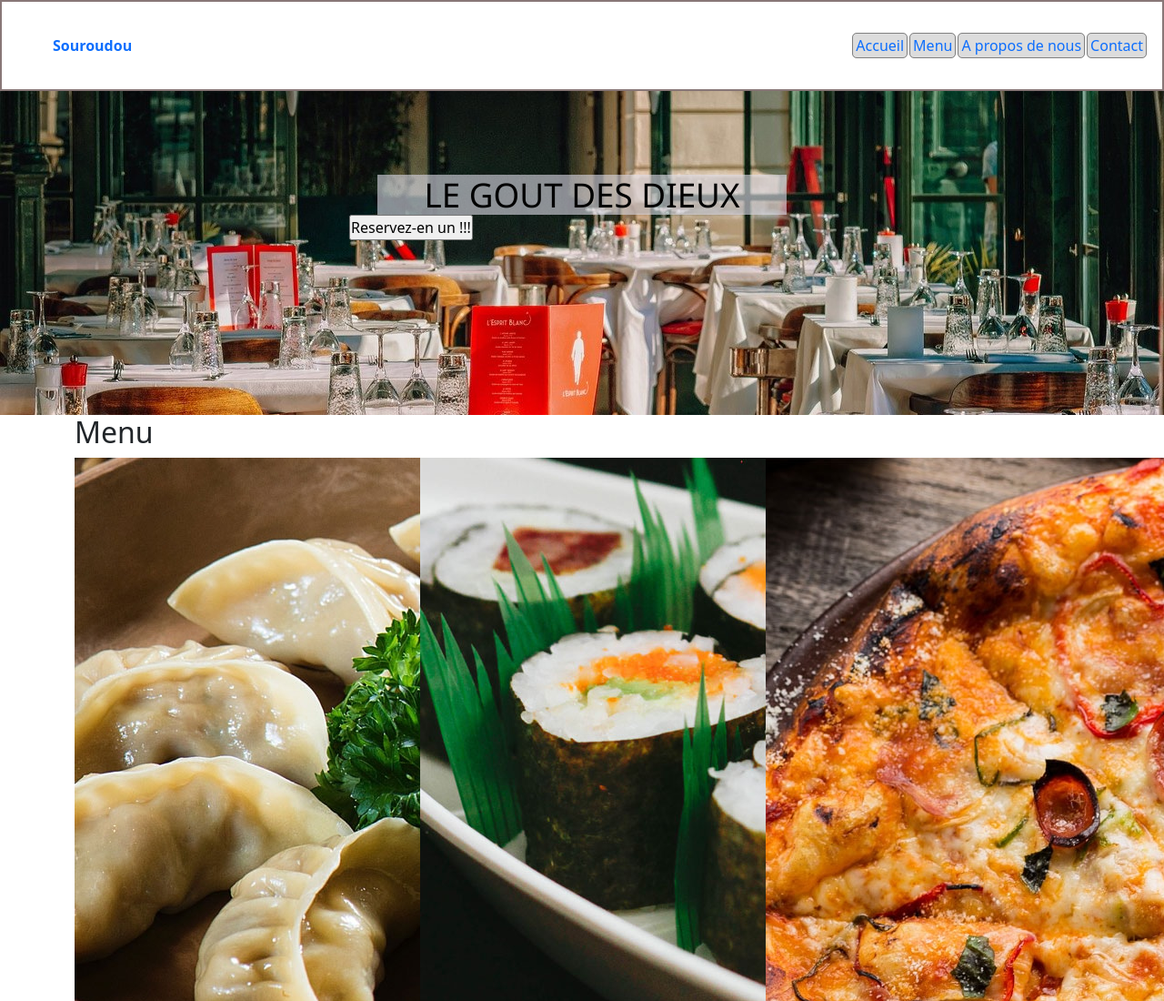
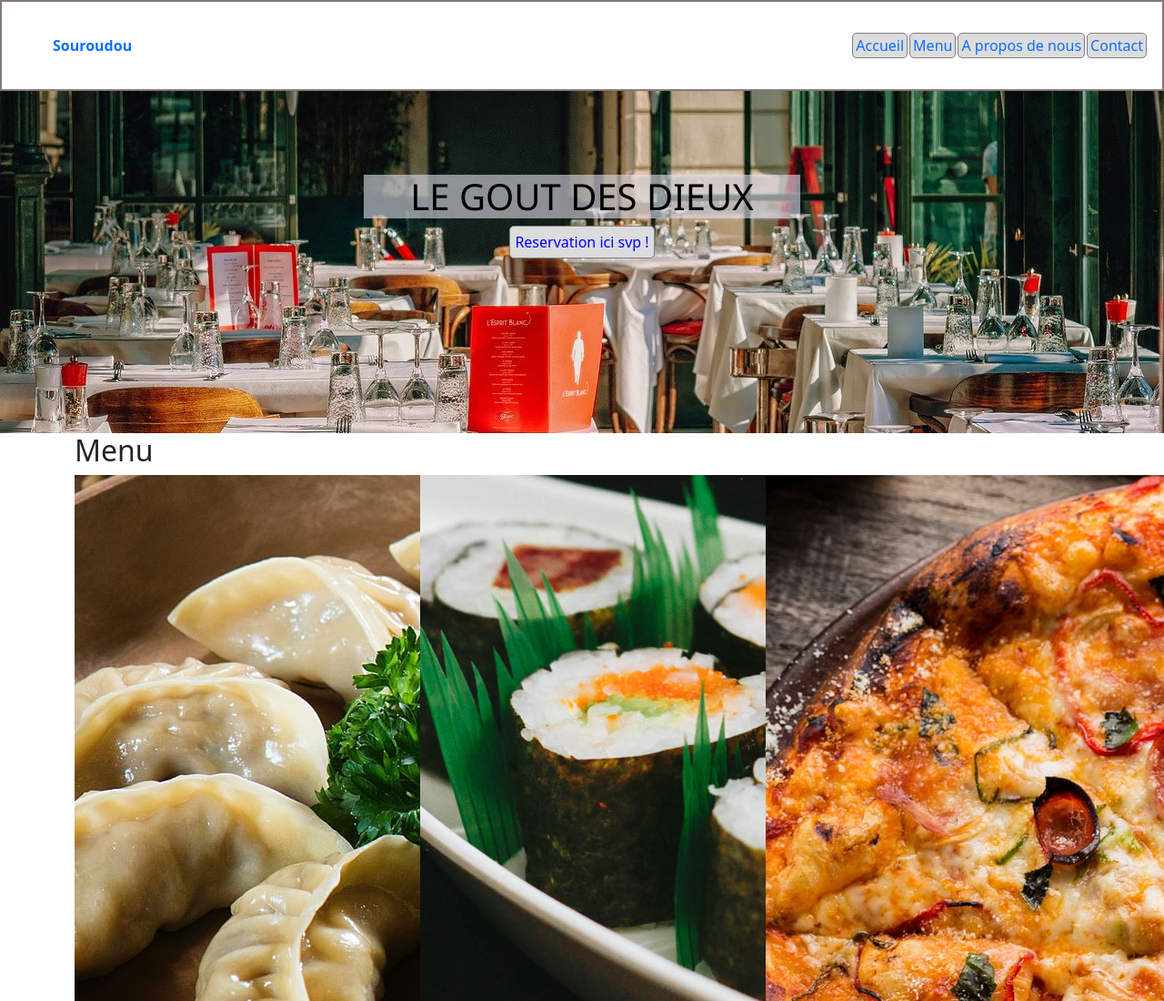
Before and after one commit to aktibcode/checkpointResto1, a plain HTML site: page index.html in a window 1280 px wide. Shown: the top 1100 px of the page at 91% size. Drawn offline with nearby package versions, Linux system fonts and the light colour scheme.

Commit message:
suite maj des css

```diff
--- a/index.html
+++ b/index.html
@@ -26,8 +26,7 @@
 
     <section class="hero">
         <h1>Le gout des <span>D</span>ieux</h1>
-        <input type="button" value="Reservez-en un !!!">
-
+        <input type="button" value="Reservation ici svp !">
     </section>
 
     <div class="container">
--- a/style.css
+++ b/style.css
@@ -66,7 +66,9 @@ header nav ul li a {
 
 .hero {
     /* margin-top: 150px; */
-
+    display: flex;
+    flex-direction: column;
+    align-items: center;
     background-image: url(./img/banniere4.jpg);
     padding: 15% 30%;
     object-fit: cover;
@@ -74,13 +76,23 @@ header nav ul li a {
 }
 
 .hero h1 {
-    width: 450px;
-    font-size: 2.3em;
+    width: 480px;
+    font-size: 2.5em;
     color: #000000;
     background: rgb(223, 222, 234, 0.6);
-    margin: auto;
+
     text-align: center;
     font-family: 'Segoe UI', Tahoma, Geneva, Verdana, sans-serif;
     text-transform: uppercase;
+}
 
+.hero input {
+    /* margin-top: 25px; */
+    color: blue;
+    font-weight: 500;
+    border: 1px solid grey;
+    background: gainsboro;
+    border-radius: 5px;
+    padding: 5px;
+    text-align: center;
 }
```
